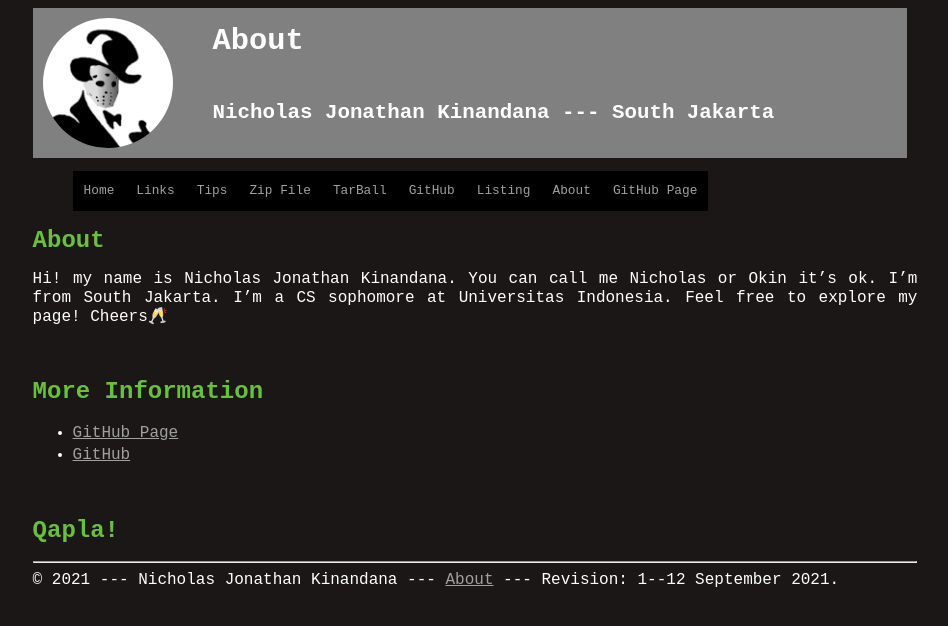
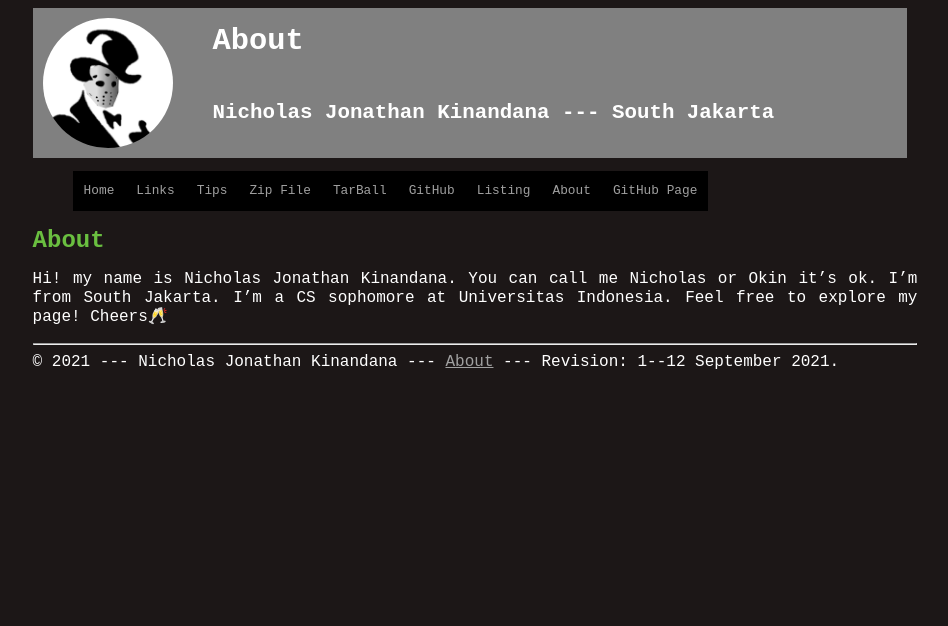
Before and after one commit to nichoje/os212, a Jekyll site: the page built from about.md, in a window 1280 px wide. Shown: the top 626 px of the page, without its empty margins (165-1113 px from the left). Built offline with Jekyll 4.4.1, drawn with Linux system fonts in a browser that asks for light colours; our own code applies the rules of GitHub Pages for plain Markdown files.

Commit message:
Update about.md

```diff
--- a/about.md
+++ b/about.md
@@ -6,22 +6,3 @@ permalink: /ABOUT/
 
 Hi! my name is Nicholas Jonathan Kinandana. You can call me Nicholas or Okin it's ok. I'm from South Jakarta.
 I'm a CS sophomore at Universitas Indonesia. Feel free to explore my page! Cheers🥂
-
-<br>
-# More Information
-
-<ul><li>
-{% for ii in site.navbarlinks %}
-  {% if ii.navbar == "GitHub Page" %}
-    <a href="{{ ii.link | relative_url }}">{{ ii.navbar }}</a>
-  {% endif %}
-{% endfor %}
-</li><li>
-{% for ii in site.navbarlinks %}
-  {% if ii.navbar == "GitHub" %}
-    <a href="{{ ii.link | relative_url }}">{{ ii.navbar }}</a>
-  {% endif %}
-{% endfor %}
-</li></ul><br>
-
-# Qapla!
```
